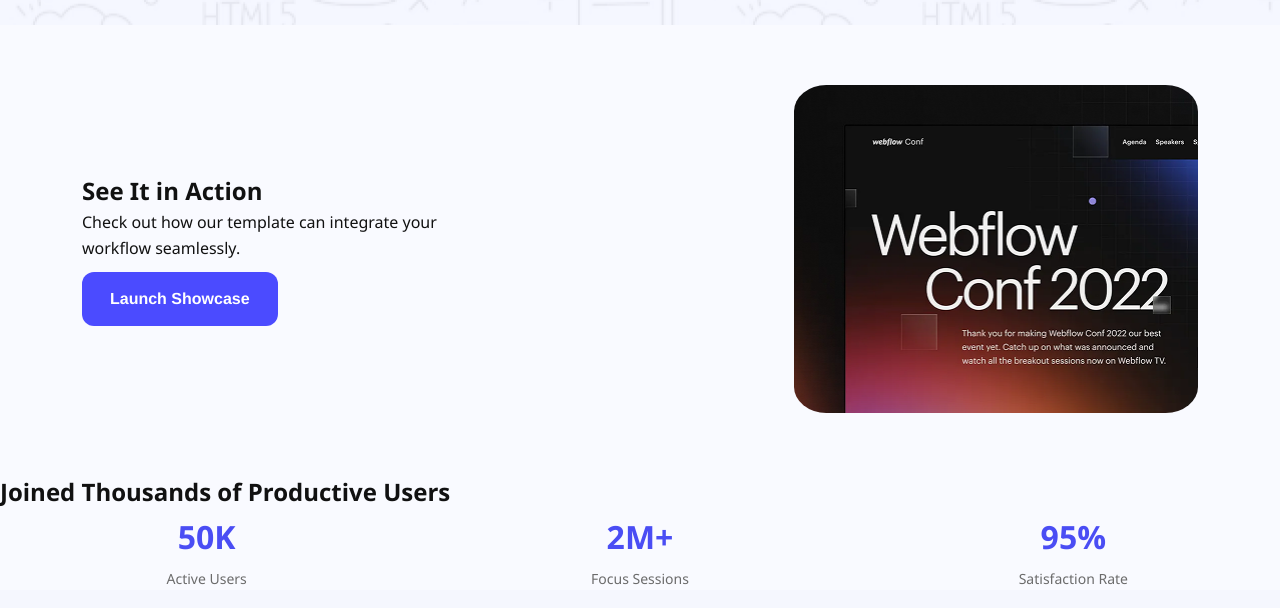
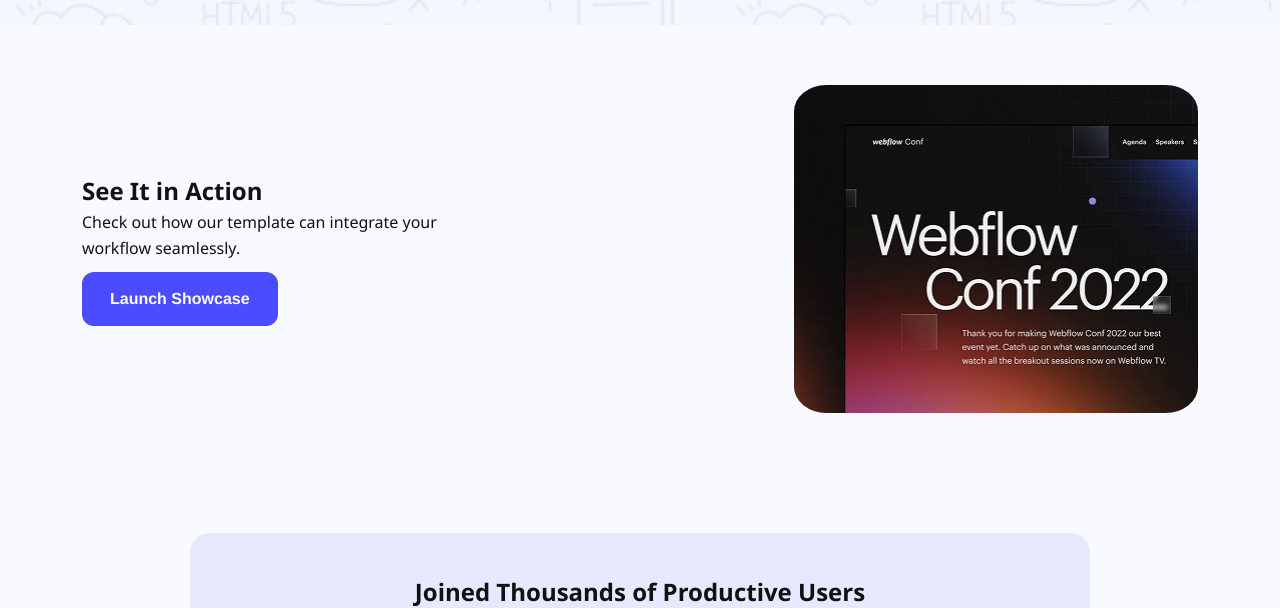
Before and after one commit to cat37mahmud/web-first-proitflio1, a plain HTML site: page index.html in a window 1280 px wide. Shown: the part 293-901 px from the top of the page. Drawn offline with Linux system fonts and the light colour scheme.

Commit message:
added an project index.html file

```diff
--- a/styles.css
+++ b/styles.css
@@ -94,7 +94,21 @@ body {
   flex: 1;
   min-width: 100px;
 }
+.stats-section {
+  background-color: #f9faff;
+  padding: 60px 20px;
+  display: flex;
+  justify-content: center;
+}
 
+.stats-container {
+  background-color: #e6e9ff;
+  padding: 40px;
+  border-radius: 20px;
+  text-align: center;
+  width: 100%;
+  max-width: 900px;
+}
 .stat-item h3 {
   font-size: 32px;
   color: #4a4df4;
```
